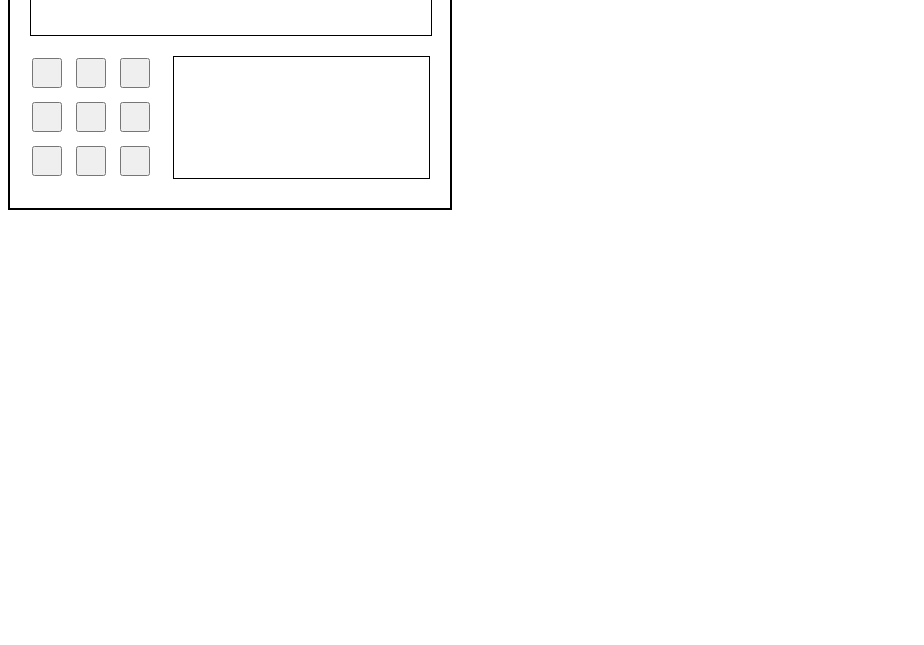
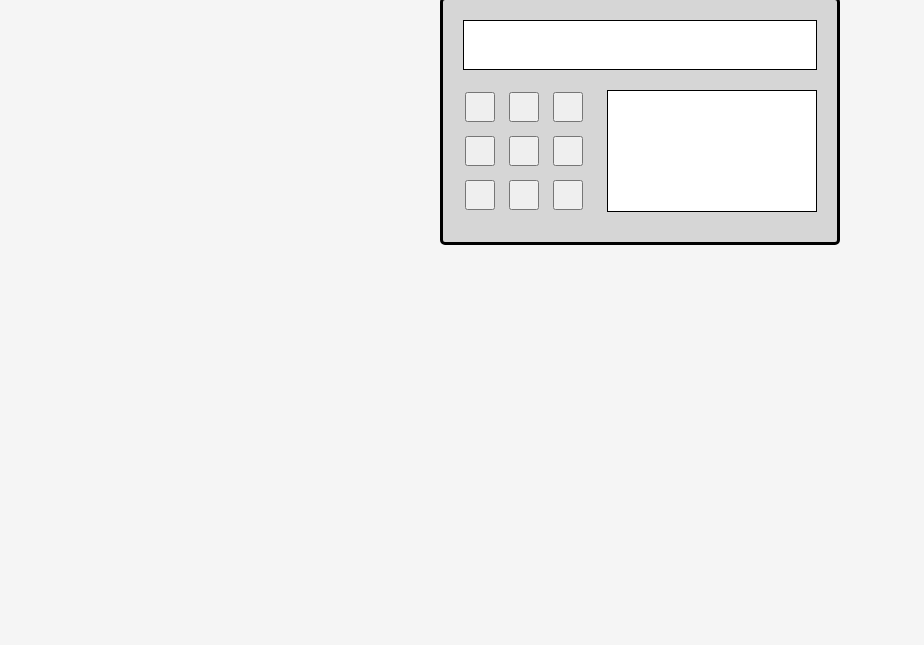
Before and after one commit to maurormrz/javascript-freecodecamp, a plain HTML site: page cash-register/index.html in a window 1280 px wide. Shown: the part 155-800 px from the top of the page, without its empty margins (0-924 px from the left). Drawn offline with Linux system fonts and the light colour scheme.

Commit message:
v-0.0.4
avance estilos

```diff
--- a/cash-register/styles.css
+++ b/cash-register/styles.css
@@ -1,4 +1,4 @@
-/* *,
+*,
 ::before,
 ::after {
     padding: 0;
@@ -11,8 +11,8 @@ body {
     padding: 50px 20px;
     font-family: "Lato", Helvetica, Arial, sans-serif;
     font-size: 18px;
-    background-color: #010033;
-    color: #cccccc;
+    background-color: #f5f5f5;
+    color: #000000;
 }
 
 .container {
@@ -21,7 +21,7 @@ body {
     align-items: center;
     justify-content: center;
     margin: 35px 0 35px 0;
-} */
+}
 
 
 /* styles.css */
@@ -29,8 +29,10 @@ body {
 /* Estilos generales */
 .cash-register {
     width: 400px; /* Ancho de la caja registradora */
-    border: 2px solid #000; /* Borde negro */
+    border: 3px solid #000; /* Borde negro */
     padding: 20px; /* Espaciado interno */
+    border-radius: 5px;
+    background-color: #d6d6d6;
 }
 
 .top-cash-register {
@@ -42,6 +44,7 @@ body {
     border: 1px solid #000; /* Borde de la pantalla de precios */
     height: 50px; /* Altura de la pantalla de precios */
     width: 100%; /* Ancho al 100% del contenedor */
+    background-color: #ffffff;
 }
 
 .body-cash-register {
@@ -63,7 +66,8 @@ body {
 
 .cash-drawer-display {
     border: 1px solid #000; /* Borde de la pantalla de caja */
-    height: 121px; /* Altura de la pantalla de caja */
-    width: 255px; /* Ancho de la pantalla de caja */
+    height: 121.5px; /* Altura de la pantalla de caja */
+    width: 210px; /* Ancho de la pantalla de caja */
     margin-left: auto; /* Mover la pantalla de caja hacia la derecha */
+    background-color: #ffffff;
 }
```
